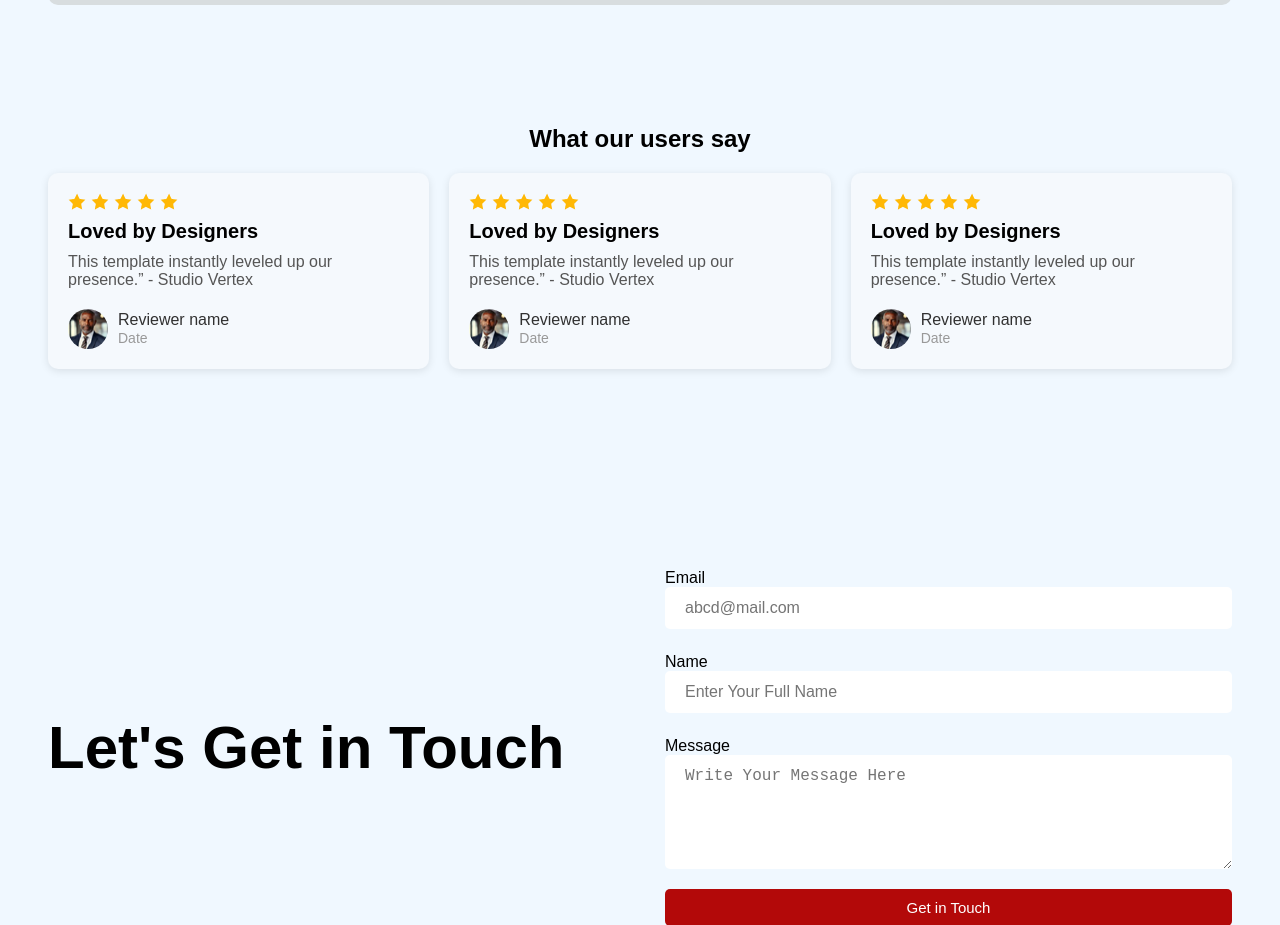
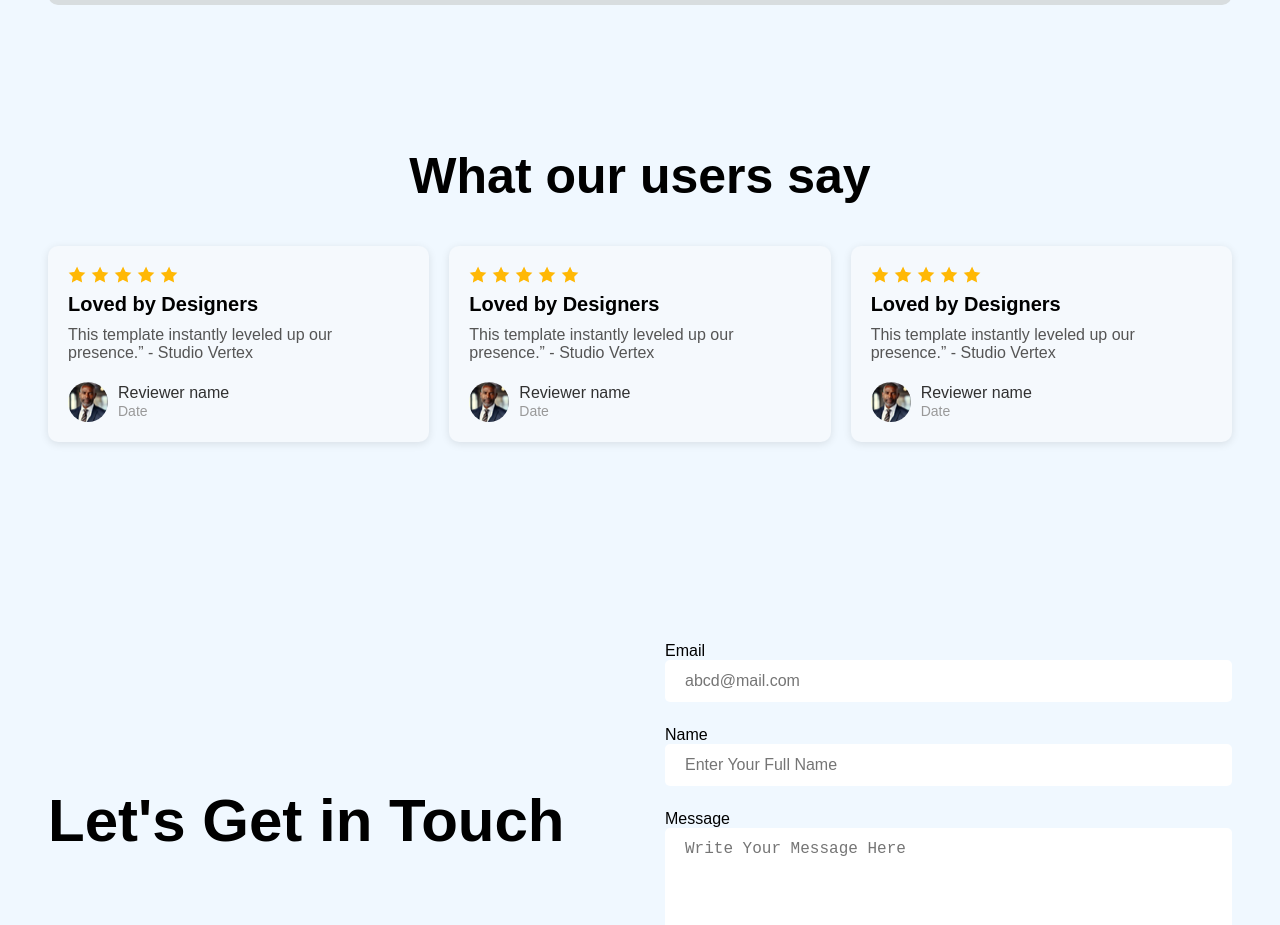
Before and after one commit to nurinfobd/B12A01-landing-launchpad, a plain HTML site: page index.html in a window 1280 px wide. Shown: the part 1281-2206 px from the top of the page. Drawn offline with Linux system fonts and the light colour scheme; a web font is replaced by a local one.

Commit message:
Review Section Title Resize

```diff
--- a/css/style.css
+++ b/css/style.css
@@ -100,6 +100,9 @@ header img {
 .review-section{
     padding: 100px 0 100px;
     text-align: center;
+}
+.review-section h2{
+  font-size: 50px;
 }
 .review-list{
     display: flex;
@@ -209,8 +212,8 @@ header img {
 .footer-section .company-name h1{
   font-size: 60px;
   font-weight: bold;
-   margin-bottom: 0;
-   color: #830202;
+  margin-bottom: 0;
+  color: #830202;
 }
 .footer-link {
   display: flex;
@@ -218,7 +221,7 @@ header img {
   justify-content: center;
 }
 .footer-link a {
-   margin-top: 0;
+  margin-top: 0;
   text-decoration: none;
   color: rgb(143, 148, 144);
 }
```
